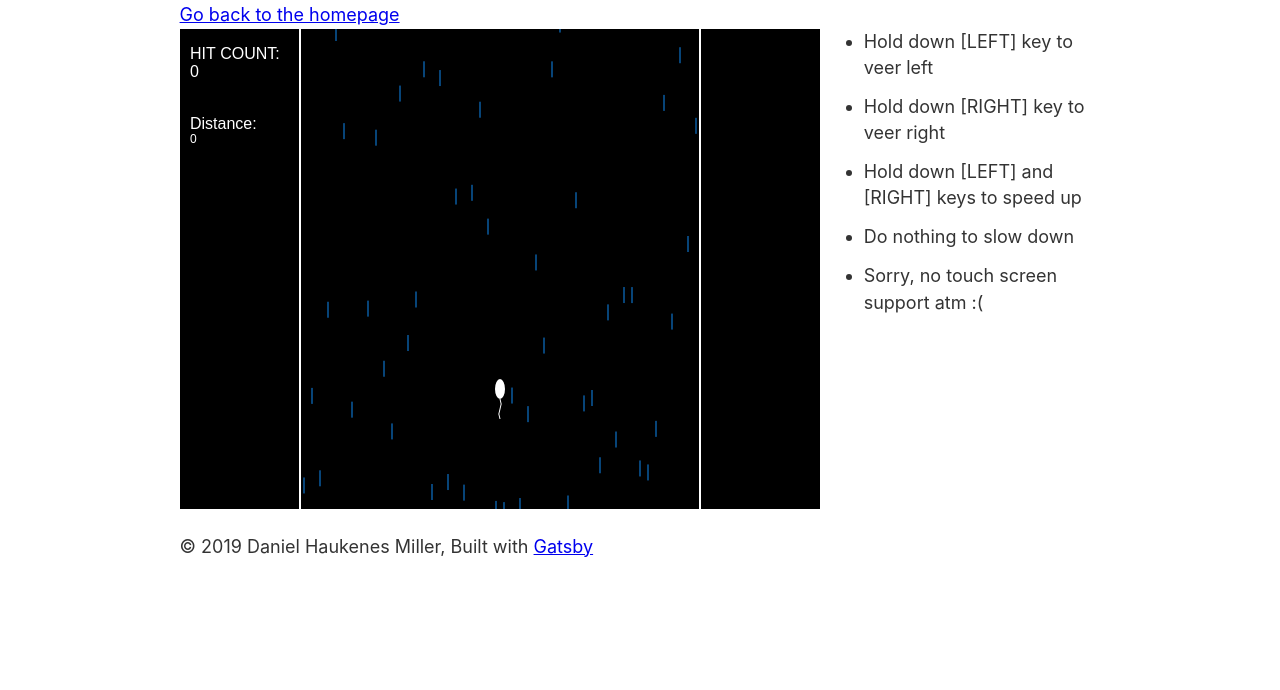
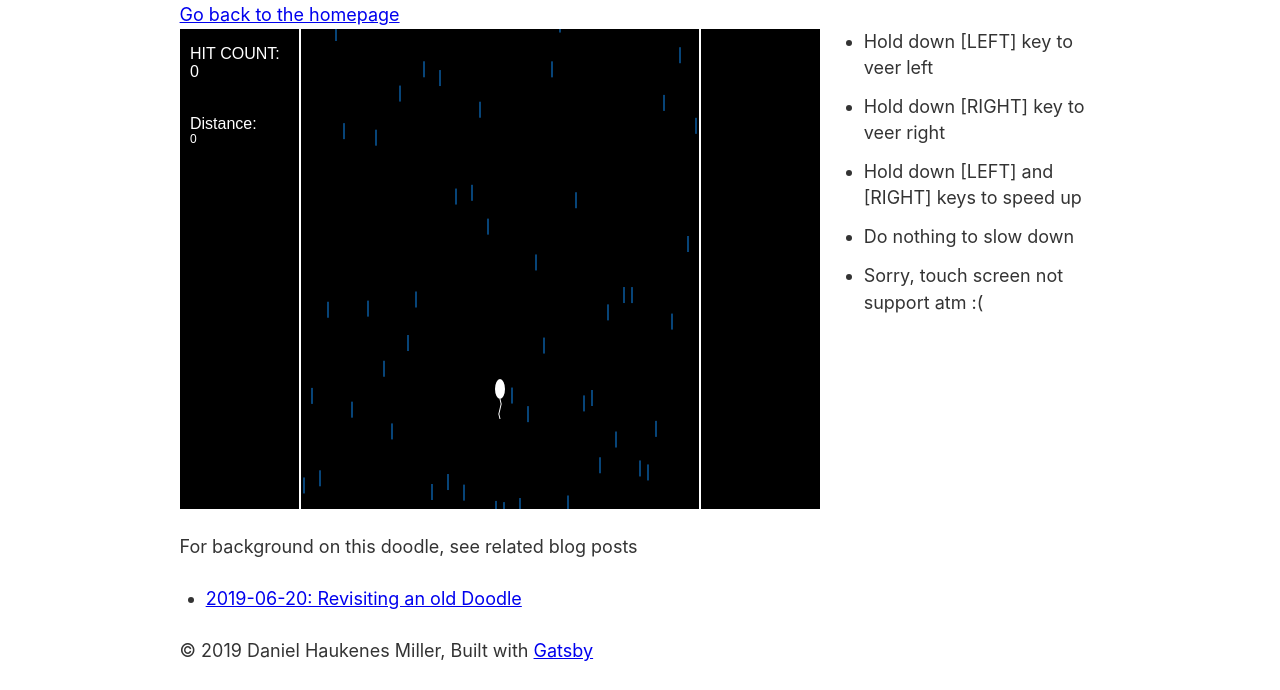
Before and after one commit to darthrellimnad/haukenaut-blog, a Gatsby site: page /lil-swimmer in a window 1280 px wide. Shown: the part 191-881 px from the top of the page. Before the commit the page ends 800 px from the top, so only its background shows below. Built offline with nearby package versions, Linux system fonts and the light colour scheme; Gatsby itself is replaced by a stand-in of ours.

Commit message:
added a link to related blog post from lil-swimmer page

```diff
--- a/src/pages/index.js
+++ b/src/pages/index.js
@@ -41,6 +41,7 @@ const IndexPage = () => (
     <h2>Blog Posts</h2>
     <ul>
       <li>
+        {/* TODO: generate blog links using gatsby gql data (`allSitePage`?) */}
         <Link to="/blog/2019-06-20-lil-swimmer/">
           2019-06-20: Revisiting an old Doodle
         </Link>
--- a/src/pages/lil-swimmer.js
+++ b/src/pages/lil-swimmer.js
@@ -42,9 +42,20 @@ const SecondPage = () => (
           <li>Hold down [RIGHT] key to veer right</li>
           <li>Hold down [LEFT] and [RIGHT] keys to speed up</li>
           <li>Do nothing to slow down</li>
-          <li>Sorry, no touch screen support atm :(</li>
+          <li>Sorry, touch screen not support atm :(</li>
         </ul>
       </div>
+    </div>
+    <div style={{ marginBottom: "1rem" }}>
+      <p>For background on this doodle, see related blog posts</p>
+      <ul>
+        <li>
+          {/* TODO: generate blog links using gatsby gql data (`allSitePage`?) */}
+          <Link to="/blog/2019-06-20-lil-swimmer/">
+            2019-06-20: Revisiting an old Doodle
+          </Link>
+        </li>
+      </ul>
     </div>
   </Layout>
 )
```
